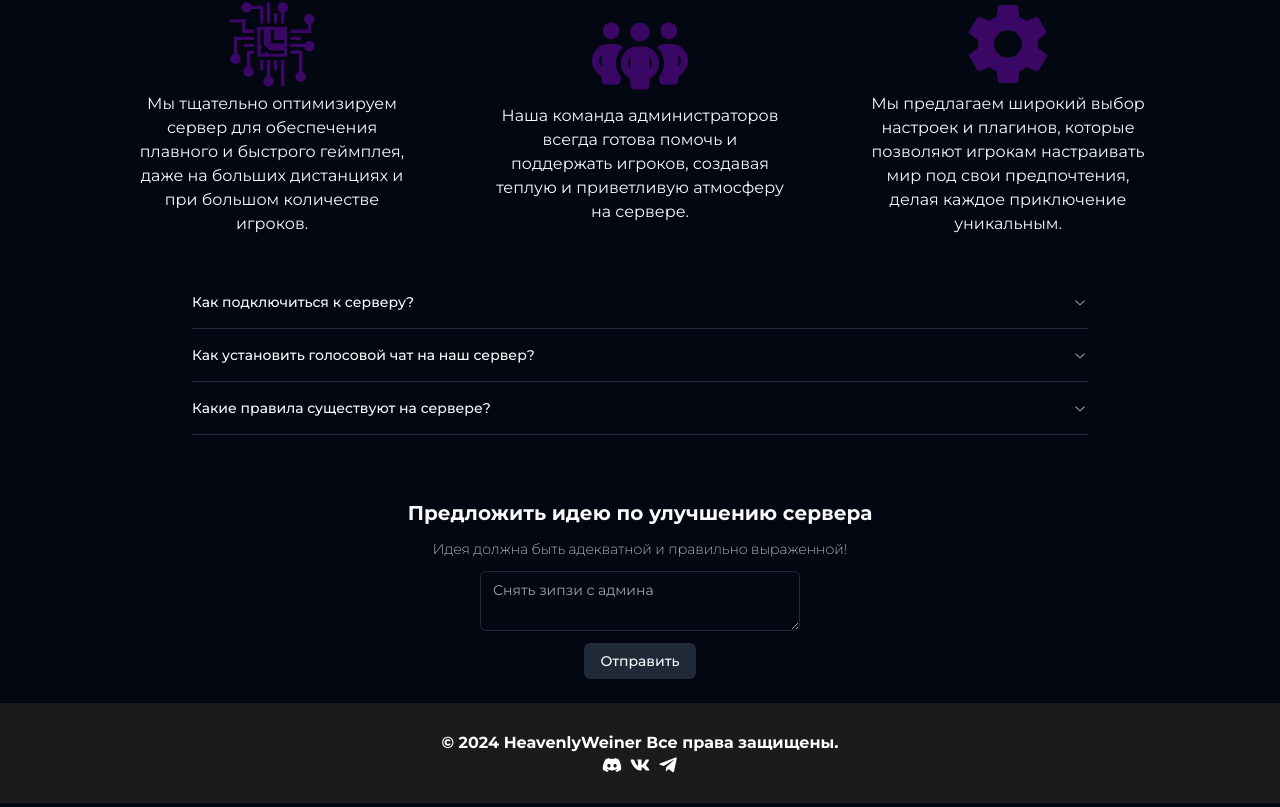
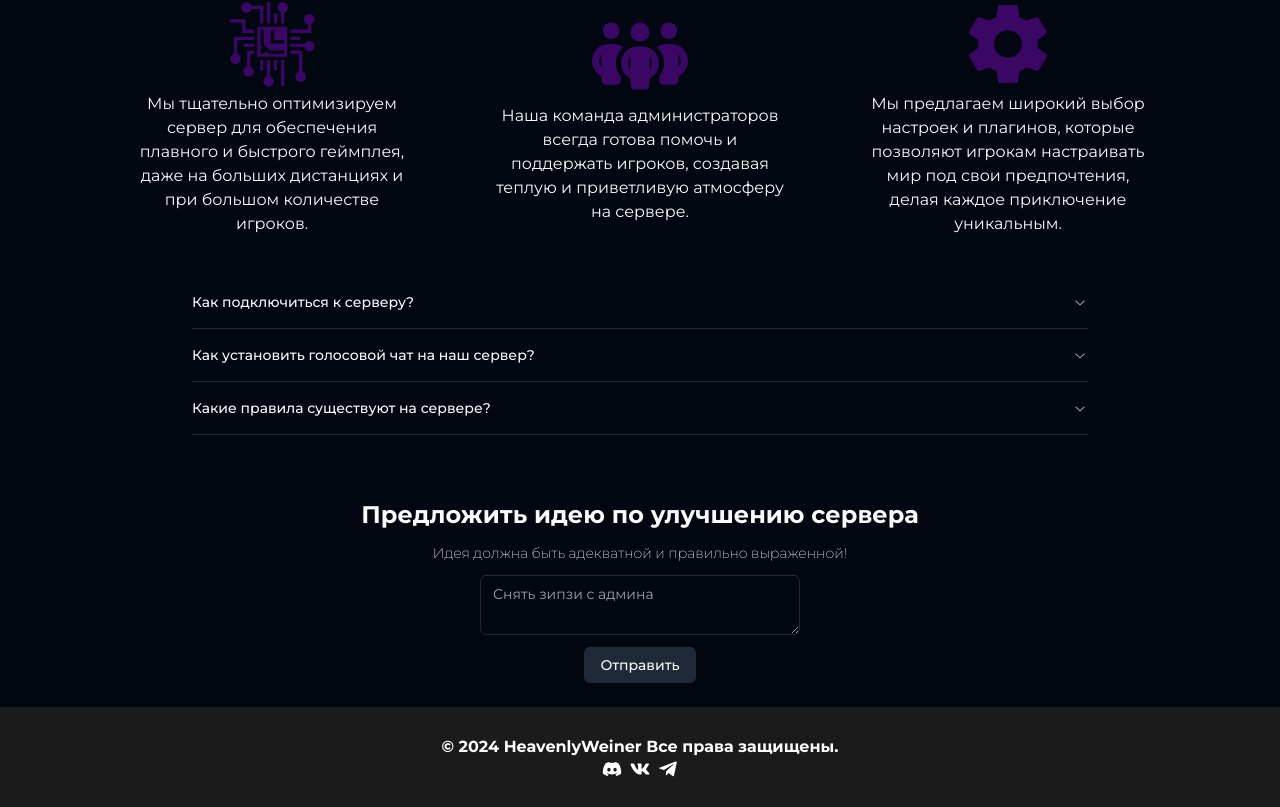
Before and after one commit to Z1ppzy/bigweb, a React (Vite) app: page / in a window 1280 px wide. Shown: the part 974-1781 px from the top of the page. Built offline with nearby package versions, Linux system fonts and the light colour scheme.

Commit message:
the font on the SuggestionBox page has been changed

```diff
--- a/src/components/SuggestionBox.tsx
+++ b/src/components/SuggestionBox.tsx
@@ -4,8 +4,8 @@ import { Textarea } from './ui/textarea';
 export default function SuggestionBox() {
   return (
     <div className='w-full h-fit text-center p-6'>
-      <div className='gap-3 flex flex-col items-center'>
-        <h1 className='font-bold text-xl'>Предложить идею по улучшению сервера</h1>
+      <div className='gap-3 flex flex-col items-center '>
+        <h1 className='font-bold text-2xl'>Предложить идею по улучшению сервера</h1>
         <p className='font-light md:dark:font-extralight text-sm mt-0'>Идея должна быть адекватной и правильно выраженной!</p>
         <Textarea className='w-80' placeholder='Снять зипзи с админа' />
         <Button variant={'secondary'}>Отправить</Button>
```
